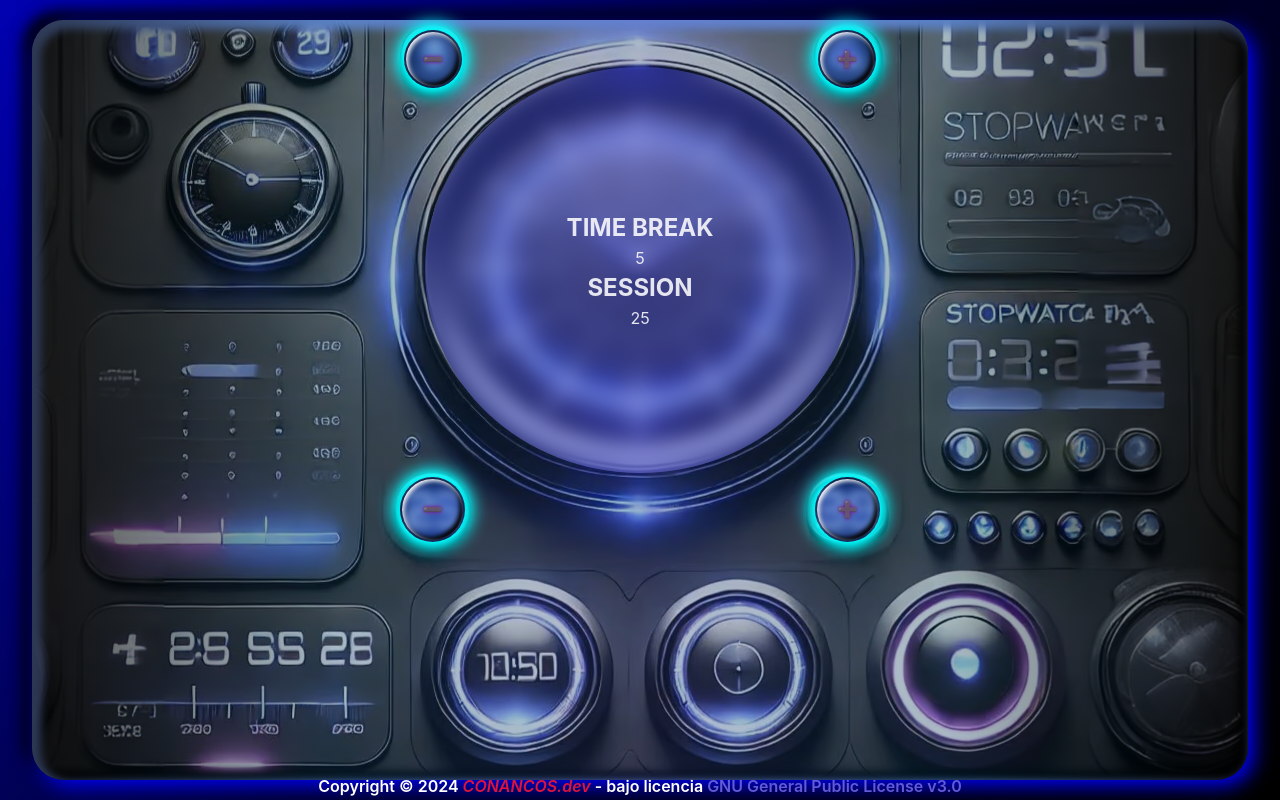
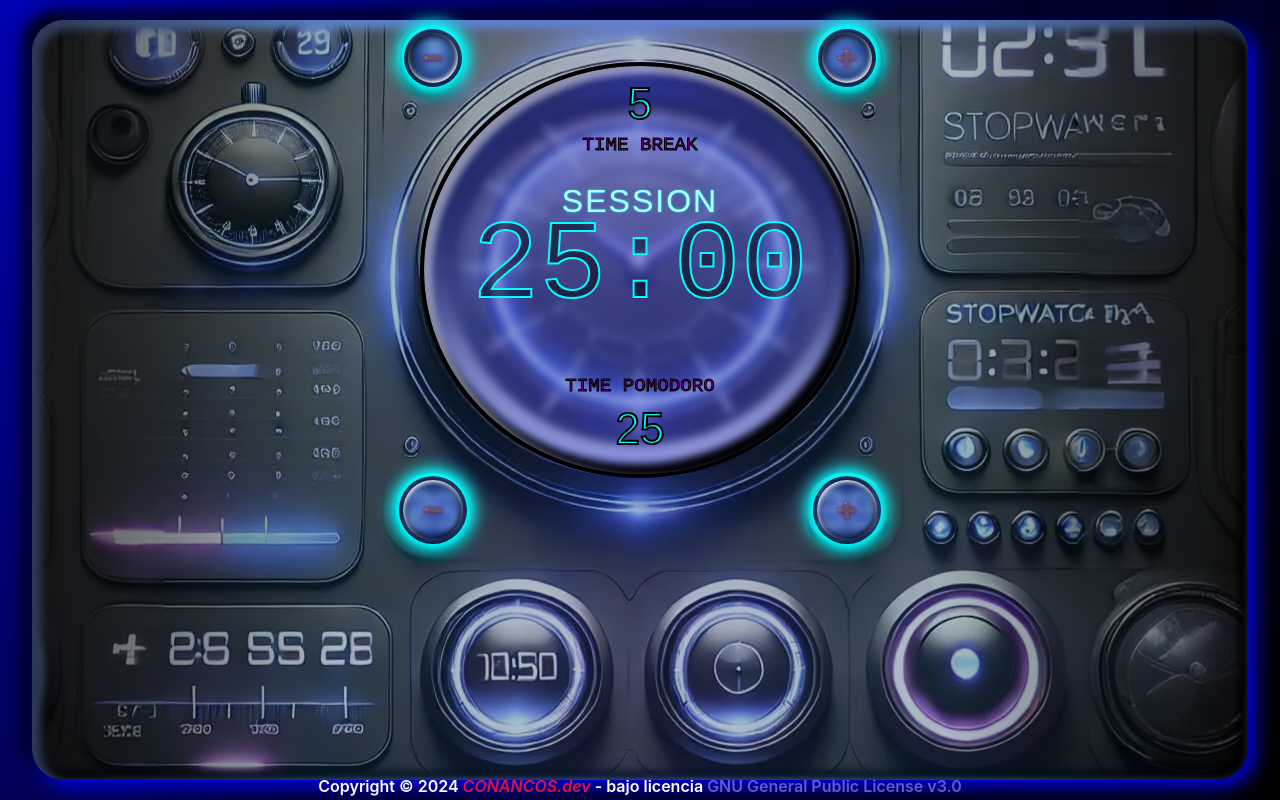
Before and after one commit to conancos/pomodoro, a React (Vite) app: page / in a window 1280 px wide. Built offline with nearby package versions, Linux system fonts and the light colour scheme.

Commit message:
add sphere-big

```diff
--- a/src/components/Clock.jsx
+++ b/src/components/Clock.jsx
@@ -11,14 +11,21 @@ const Clock = () => {
                 <button id="break-increment" className="buttons-top">➕</button>
             </div>
 
-            <div className="counters">
-                <div>
-                <h2 id="break-label">TIME BREAK</h2>
+
+            <div className="sphere-big">
+
+                <div className="break">
                     <p id="break-length">5</p>
+                    <p id="break-label">TIME BREAK</p>
                 </div>
 
-                <div>
-                <h2 id="session-label">SESSION</h2>
+                <div className="timer">
+                    <p id="timer-label">SESSION</p>
+                    <p id="time-left">25:00</p>
+                </div>
+
+                <div className="session">
+                    <p id="session-label">TIME POMODORO</p>
                     <p id="session-length">25</p>
                 </div>
             </div>
--- a/src/components/styles/clock.css
+++ b/src/components/styles/clock.css
@@ -27,33 +27,127 @@
         /* border: 4px solid red; */
         /* outline: 5px solid #c24; */
         position: relative;
-        bottom: 78px;
+        bottom: 74px;
         column-gap: 356px;
 
         display: flex;
         justify-content: center;
         align-items: center;
         overflow: hidden;
+
+        & .buttons-top {
+            width: 58px;
+            height: 58px;
+
+            color: #000c;
+            font-size: 1rem;
+            font-weight: bold;
+            background: #05f4;
+
+            border-radius: 50%;
+            border: 4px solid #0005;
+            backdrop-filter: blur(5px);
+            text-shadow: 0px 0px 4px purple;
+
+            /* user-select: none; */
+            /* outline: 4px solid #0af5; */
+
+            box-shadow:
+                0px 0px 8px 2px #0ff,
+                0px 0px 16px 8px #0ff,
+                inset -1px -2px 4px 0px #fff,
+                inset 1px 2px 6px 0px #000;
+            cursor: pointer;
+        }
     }
 
 
-    .counters {
-        width: 430px;
-        height: 406px;
+    .sphere-big {
+        width: 440px;
+        height: 416px;
         border-radius: 50%;
 
-        /* outline: 6px solid #fff7; */
+        border: 4px solid #000/* #0ff8 */;
 
         position: relative;
         bottom: 130px;
 
         display: flex;
         flex-direction: column;
-        justify-content: center;
+        justify-content: space-between;
         align-items: center;
+        padding-block: .75rem;
 
         background: #55f5;
-        backdrop-filter: blur(10px);
+        backdrop-filter: blur(4px);
+        box-shadow:
+            inset 5px 5px 6px 3px #fff7,
+            inset -5px -5px 8px 4px #000/* ,
+            5px 5px 5px 4px #0ff3,
+            -5px -5px 7px 3px #0773 */;
+        cursor: pointer;
+
+        & .break {
+            width: 100%;
+            /* outline: 2px solid red; */
+            :first-child {
+                font-size: 2.75rem;
+                line-height: 1.2;
+                color: cyan;
+                font-family: fantasy;
+                /* text-shadow: 0 0 12px purple; */
+                /* filter: drop-shadow(0px 0px 12px purple); */
+                -webkit-text-stroke: black 2px;
+            }
+            :last-child {
+                color: purple;
+                font-size: 1.2rem;
+                font-family: monospace;
+                -webkit-text-stroke: black 1px;
+            }
+        }
+
+        & .timer {
+            width: 100%;
+            /* outline: 2px solid red; */
+            :first-child {
+                line-height: 0;
+                font-size: 2rem;
+                font-family: Arial;
+                letter-spacing: 2px;
+                color: #aff;
+                text-shadow: 0 0 2px cyan;
+                /* text-shadow: 2px 1px 0px cyan, -1px -1px 0 black;*/
+                /* -webkit-text-stroke: #fff 1px; */
+            }
+            :last-child {
+                line-height: 1.2;
+                font-size: 7rem;
+                color: #0007;
+                -webkit-text-stroke: #0ff 2px;
+                font-family: monospace;
+            }
+        }
+
+        & .session /*POMODORO*/{
+            width: 100%;
+            /* outline: 2px solid red; */
+            :first-child {
+                line-height: 1;
+                color: purple;
+                font-size: 1.2rem;
+                font-family: monospace;
+                -webkit-text-stroke: black 1px;
+
+            }
+            :last-child {
+                font-size: 2.75rem;
+                color: cyan;
+                font-family: fantasy;
+                /* filter: drop-shadow(0px 0px 16px purple); */
+                -webkit-text-stroke: black 2px;
+            }
+        }
     }
 
 
@@ -67,46 +161,42 @@
         /* outline: 4px solid #f00; */
 
         position: relative;
-        bottom: 154px;
-        column-gap: 350px;
+        bottom: 158px;
+        column-gap: 346px;
 
         display: flex;
         justify-content: center;
         align-items: center;
-    }
 
-
-    .buttons-top,
-    .buttons-bottom {
+        & .buttons-bottom {
+            width: 68px;
+            height: 68px;
             color: #000c;
             font-size: 1rem;
             font-weight: bold;
             background: #05f4;
 
             border-radius: 50%;
-        border: 2px solid #0005;
+            border: 4px solid #0005;
             backdrop-filter: blur(5px);
             text-shadow: 0px 0px 4px purple;
 
             /* user-select: none; */
-        /* outline: 4px solid #0afc; */
+            /* outline: 4px solid #0af5; */
 
             box-shadow:
                 0px 0px 8px 2px #0ff,
                 0px 0px 16px 8px #0ff,
-        inset 2px 2px 4px 0px #fff,
-        inset -3px -3px 4px 0px #000
-        ;
+                inset 1px 2px 4px 0px #fff,
+                inset -1px -2px 6px 0px #000;
             cursor: pointer;
         }
-
-    & .buttons-top {
-        width: 58px;
-        height: 58px;
     }
 
-    & .buttons-bottom {
-        width: 65px;
-        height: 65px;
+
+
+
+
+
+
 }
-}
```
Lines whose indentation alone changed are shown as unchanged.
